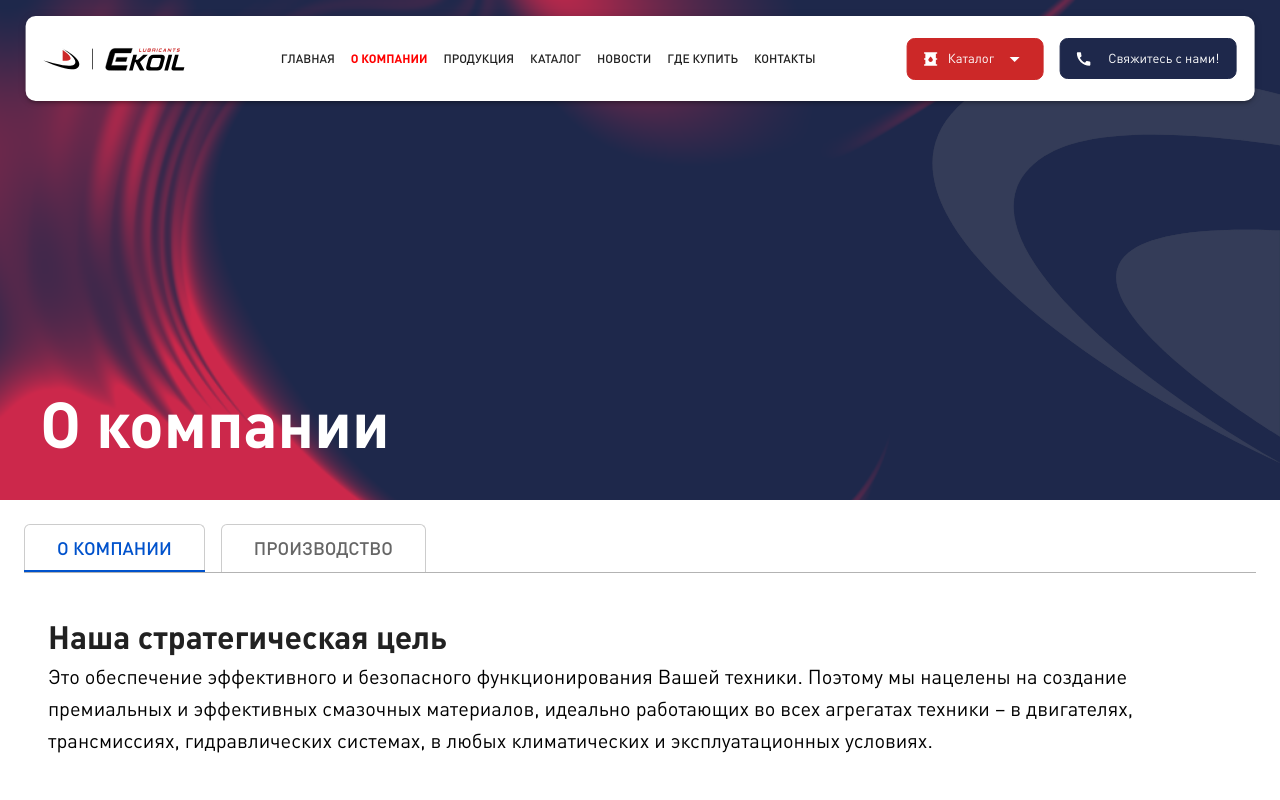
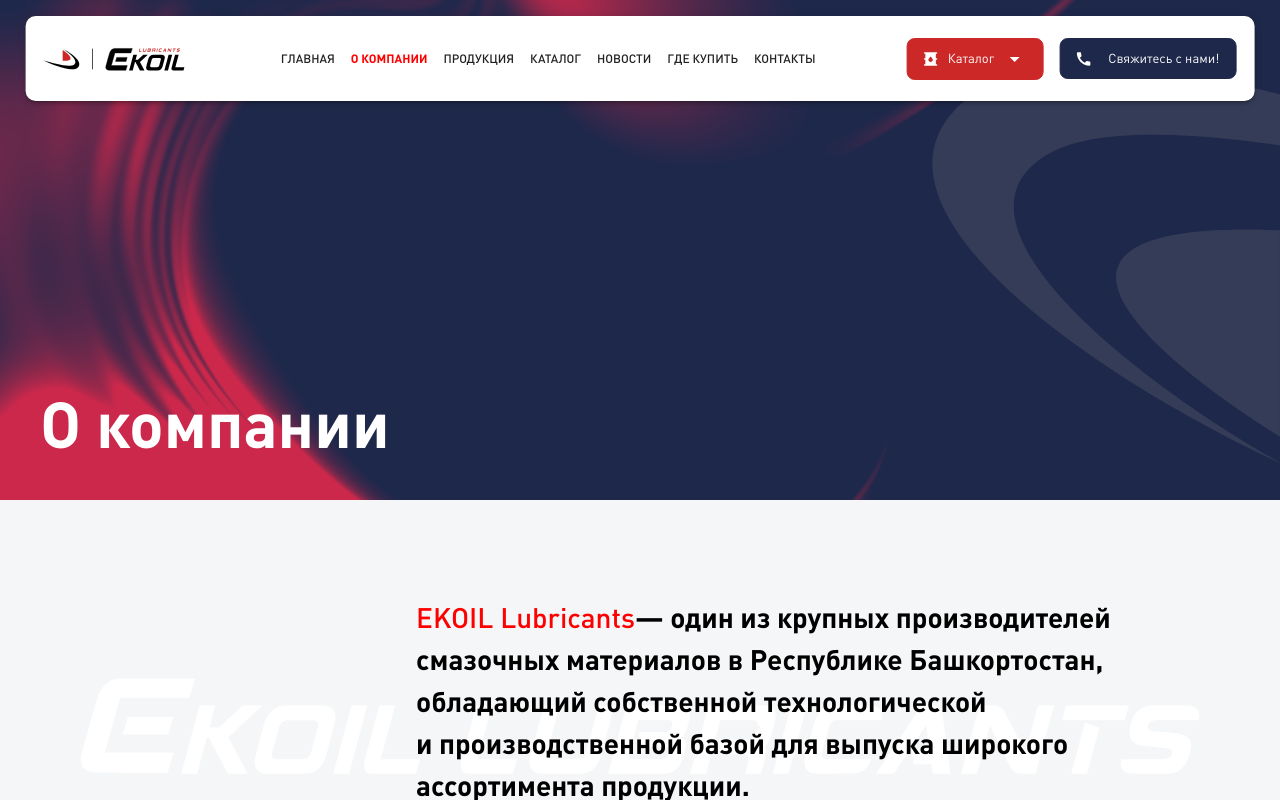
Before and after one commit to Innzare/Ekoil-Next3, a Next.js app: page /company in a window 1280 px wide. Built offline with nearby package versions, Linux system fonts and the light colour scheme.

Commit message:
adding about page

```diff
--- a/src/app/company/page.jsx
+++ b/src/app/company/page.jsx
@@ -1,6 +1,8 @@
 'use client';
 
 import React, { useState } from 'react';
+import useMediaQuery from '@mui/material/useMediaQuery';
+import { useTheme } from '@mui/material/styles';
 import { Box, Typography, Card, Grid, tabClasses, Divider, Tab, Tabs } from '@mui/material';
 
 import SectionTitle from '@/components/SectionTitle/SectionTitle';
@@ -12,250 +14,343 @@
 import ProductionTab from './Tabs/ProductionTab';
 import FeedbackBlock from '@/components/FeedbackBlock/FeedbackBlock';
 import HeaderSection from '@/components/HeaderSection';
+import EkoilTextOutlinedIcon from '@/components/SvgIcons/EkoilTextOutlinedIcon';
+import HeaderLogo from '@/components/SvgIcons/HeaderLogo';
+import oilTara from '@/app/assets/AboutPage/oil-tara.jpg';
+import ChartIcon from '@/components/SvgIcons/ChartIcon';
+import CalendarIcon from '@/components/SvgIcons/CalendarIcon';
+import ListIcon from '@/components/SvgIcons/ListIcon';
+import LabIcon from '@/components/SvgIcons/LabIcon';
 
-// import BaseTabs from '@mui/material/Tabs';
-// import BaseTabsList from '@mui/lab/TabList';
-// import TabPanel from '@mui/lab/TabPanel';
-// import TabContext from '@mui/lab/TabContext';
-// import BaseTab from '@mui/material/Tab';
 import styled from '@emotion/styled';
 
-// export const Tabs = styled(BaseTabs)({
-//   marginBottom: '32px'
-// });
-
-// export const Tabs = styled(BaseTabs)({
-//   display: 'flex',
-//   gap: '42px',
-//   marginBottom: '40px'
-// });
-
-// export const Tab = styled(BaseTab)({
-//   display: 'inline-block',
-//   padding: '8px 32px',
-//   backgroundColor: 'transparent',
-//   border: '1px solid #ccc',
-//   borderRadius: '4px',
-//   cursor: 'pointer',
-//   textAlign: 'left',
-
-//   [`&.${tabClasses.selected}`]: {
-//     backgroundColor: '#fff',
-//     border: '1px solid #0072E5',
-//     color: '#0072E5'
-//   }
-// });
+const achievements = [
+  {
+    title: '30 000 тонн',
+    description: 'мощность комплекса в год',
+    icon: ChartIcon
+  },
+  {
+    title: '15 + стран',
+    description: 'география поставок',
+    icon: CalendarIcon
+  },
+  {
+    title: '200+ продукции',
+    description: 'наименований в ассортименте',
+    icon: ListIcon
+  },
+  {
+    title: 'Контроль качества',
+    description: 'в собственной лаборатории',
+    icon: LabIcon
+  }
+];
 
 export default function Production() {
-  const [value, setValue] = useState(0);
-
-  function TabPanel(props) {
-    const { children, id, ...other } = props;
-
-    return (
-      <div
-        role="tabpanel"
-        hidden={value !== id}
-        id={`vertical-tabpanel-${id}`}
-        aria-labelledby={`vertical-tab-${id}`}
-        {...other}
-      >
-        {value === id && (
-          <Box sx={{ p: 3 }}>
-            <Box>{children}</Box>
-          </Box>
-        )}
-      </div>
-    );
-  }
-
-  const TabItem = ({ id, title, subTitle }) => {
-    return (
-      <Tab
-        id={id}
-        label={title}
-        sx={{
-          display: 'inline-block',
-          p: 4,
-          backgroundColor: 'transparent',
-          border: 'none',
-          borderRadius: '4px',
-          cursor: 'pointer',
-          textAlign: 'left'
-        }}
-      >
-        {/* <Typography sx={{ fontWeight: 'bold', textTransform: 'uppercase' }}>{title}</Typography>
-        <Typography>{subTitle}</Typography> */}
-      </Tab>
-    );
-  };
-
-  const handleChange = (event, newValue) => {
-    setValue(newValue);
-  };
+  const theme = useTheme();
+  const isMobile = useMediaQuery(theme.breakpoints.down('sm'));
 
   return (
     <main>
       <Box>
-        <Box>
         <HeaderSection title="О компании" />
-          {/* <Box
+
+        <Box
+          sx={(theme) => ({
+            backgroundColor: '#F4F6F8',
+            px: 10,
+            pb: 10,
+
+            [theme.breakpoints.down('md')]: {
+              px: 4,
+              pb: 5
+            },
+
+            [theme.breakpoints.down('sm')]: {
+              px: 2
+            }
+          })}
+        >
+          <Box
+            sx={(theme) => ({
+              py: 12,
+              position: 'relative',
+              display: 'flex',
+              flexDirection: 'column',
+              justifyContent: 'flex-end',
+              alignItems: 'flex-end',
+              mb: 10,
+
+              [theme.breakpoints.down('md')]: {
+                mb: 0,
+                py: 4
+              }
+            })}
+          >
+            <Box
+              sx={(theme) => ({
+                position: 'absolute',
+                top: '50%',
+                transform: 'translateY(-50%)',
+                width: '100%',
+                zIndex: 0,
+
+                [theme.breakpoints.down('md')]: {
+                  display: 'none'
+                }
+              })}
+            >
+              <EkoilTextOutlinedIcon />
+            </Box>
+
+            <Typography
+              variant="body1"
+              color="initial"
+              sx={(theme) => ({
+                fontSize: '28px',
+                fontWeight: '900',
+                zIndex: 1,
+                position: 'relative',
+                maxWidth: '70%',
+                mb: 4,
+
+                [theme.breakpoints.down('md')]: {
+                  maxWidth: '100%',
+                  fontSize: '21px'
+                }
+              })}
+            >
+              <Typography variant="span" color="red" fontWeight="700">
+                EKOIL Lubricants
+              </Typography>
+              — один из крупных производителей смазочных материалов в Республике Башкортостан, обладающий собственной
+              технологической и производственной базой для выпуска широкого ассортимента продукции.
+            </Typography>
+
+            <Typography
+              variant="body2"
+              color="red"
+              sx={(theme) => ({
+                fontSize: '24px',
+                zIndex: 1,
+                position: 'relative',
+                lineHeight: '24px',
+                fontWeight: 700,
+
+                [theme.breakpoints.down('md')]: {
+                  fontSize: '18px'
+                },
+
+                '&:before': {
+                  content: '""',
+                  position: 'absolute',
+                  left: '-120px',
+                  top: '60%',
+                  transform: 'translateY(-50%)',
+                  width: '100px',
+                  height: '2px',
+                  backgroundColor: 'red'
+                },
+
+                [theme.breakpoints.down('sm')]: {
+                  '&:before': {
+                    display: 'none'
+                  }
+                }
+              })}
+            >
+              мы подберем Вам оптимальный продукт
+            </Typography>
+          </Box>
+
+          <Box
+            sx={(theme) => ({
+              display: 'flex',
+              justifyContent: 'space-between',
+              alignItems: 'center',
+              gap: 6,
+              borderRadius: '24px',
+              overflow: 'hidden',
+
+              [theme.breakpoints.down('md')]: {
+                flexDirection: 'column',
+                gap: 3
+              }
+            })}
+          >
+            <Box
+              sx={(theme) => ({
+                backgroundImage: `url(${oilTara.src})`,
+                backgroundSize: 'cover',
+                backgroundPosition: 'center',
+                backgroundRepeat: 'no-repeat',
+                minHeight: '550px',
+                width: '100%',
+                flex: '1 1 50%',
+
+                [theme.breakpoints.down('md')]: {
+                  minHeight: '350px'
+                }
+              })}
+            ></Box>
+
+            <Box sx={{ flex: '1 1 50%' }}>
+              <HeaderLogo width={isMobile ? '200' : '400'} height={isMobile ? '50' : '100'} />
+
+              <Typography variant="body1" sx={{ mb: 1 }}>
+                Мы объединили современные российские и иностранные технологии в сфере производства смазочных материалов
+                для получения премиальных высокотехнологичных масел, закрывающих потребность во всех сферах.
+              </Typography>
+
+              <Typography variant="body1">
+                Использование собственных разработок вместе c сырьевой базой позволяет производить продукцию,
+                соответствующую требованиям ведущих мировых производителей техники и международных профессиональных
+                Ассоциаций — API, ACEA, SAE, ILSAC, DIN и др.
+              </Typography>
+            </Box>
+          </Box>
+        </Box>
+
+        <Box
+          sx={(theme) => ({
+            display: 'flex',
+            gap: 2,
+            backgroundColor: '#fff',
+            p: 4,
+            borderRadius: '24px',
+            maxWidth: '1280px',
+            margin: '0 auto',
+
+            [theme.breakpoints.down('md')]: {
+              flexDirection: 'column',
+              mt: 5,
+              gap: 4
+            },
+
+            [theme.breakpoints.down('sm')]: {
+              mt: 3
+            }
+          })}
+        >
+          {achievements.map((item) => {
+            const Icon = item.icon;
+
+            return (
+              <Box
                 sx={{
-              backgroundImage: 'url(https://aimol.ru/bitrix/templates/aspro_max/images/09/company_top.jpg)',
-              // height: '400px',
-              p: 5
+                  flex: '25%',
+                  display: 'flex',
+                  justifyContent: 'center',
+                  alignItems: 'center',
+                  flexDirection: 'column'
                 }}
               >
-            <SectionTitle text="О компании" isLight />
+                <Icon />
 
-            <Box sx={{ maxWidth: '80%', backdropFilter: 'blur(12px)', p: 2, borderRadius: '12px' }}>
                 <Typography
-                variant="h4"
-                color="#fff"
-                fontWeight="bold"
-                sx={{ display: 'flex', alignItems: 'center', gap: 2 }}
+                  variant="h5"
+                  sx={(theme) => ({
+                    mb: 1,
+                    mt: 3,
+                    fontWeight: '800',
+                    textAlign: 'center',
+
+                    [theme.breakpoints.down('sm')]: {
+                      fontSize: '16px',
+                      mt: 2
+                    }
+                  })}
                 >
-                <Logo color="#fff" />
-                <TextLogo color="#fff" width="150" height="45" /> - качество, которому можно доверять.
+                  {item.title}
                 </Typography>
 
-              <Typography variant="body1" color="#fff" fontWeight="bold" sx={{ fontSize: '18px', mt: 4 }}>
-                Ekoil Lubricants один из крупных производителей смазочных материалов в Республике Башкортостан,
-                обладающий собственной технологической и производственной базой для выпуска широкого ассортимента
-                продукции. <br />
-                <br />
-                Мы объединили современные российские и иностранные технологии в сфере производства смазочных материалов
-                для получения премиальных высокотехнологичных масел, закрывающих потребность во всех сферах.
-                <br />
-                <br />
-                Использование собственных разработок вместе сырьевой базой позволяет производить продукцию,
-                соответствующую требованиям ведущих мировых производителей техники и международных профессиональных
-                Ассоциаций – API, ACEA, SAE, ILSAC, DIN и др.
+                <Typography
+                  variant="body2"
+                  sx={(theme) => ({
+                    textAlign: 'center',
+
+                    [theme.breakpoints.down('sm')]: {
+                      fontSize: '14px'
+                    }
+                  })}
+                >
+                  {item.description}
                 </Typography>
               </Box>
-          </Box> */}
+            );
+          })}
+        </Box>
 
-          <Box sx={{ p: 3 }}>
-            {/* <Typography
+        <Box
+          sx={(theme) => ({
+            display: 'flex',
+            justifyContent: 'space-between',
+            backgroundColor: '#F4F6F8',
+            px: 10,
+            py: 10,
+
+            [theme.breakpoints.down('md')]: {
+              px: 4,
+              py: 5
+            },
+
+            [theme.breakpoints.down('sm')]: {
+              px: 2,
+              gap: 3,
+              flexDirection: 'column'
+            }
+          })}
+        >
+          <Box
+            sx={(theme) => ({
+              flex: '0 1 40%',
+
+              [theme.breakpoints.down('sm')]: {
+                order: 1
+              }
+            })}
+          >
+            <Typography variant="body1" sx={{ mb: 2 }}>
+              Последовательная реализация бизнес-стратегии, большой опыт и репутация надёжного поставщика на рынке
+              смазочных материалов обеспечивают компании стабильный рост объёмов производства.
+            </Typography>
+
+            <Typography variant="body1">
+              На сегодняшний день нами достигнута производственная мощность, позволяющая выпускать более
+              200 наименований различных видов масел для всех отраслей современной промышленности и автотранспорта.
+            </Typography>
+          </Box>
+
+          <Box
             sx={{
-                fontSize: '32px',
-                fontWeight: 'bold',
-                mb: 4,
-                color: '#666'
+              display: 'flex',
+              flexDirection: 'column',
+              flex: '0 1 40%'
             }}
           >
-              Премиальные смазочные материлы высокого качества
-            </Typography> */}
+            <Typography
+              variant="body1"
+              sx={(theme) => ({
+                color: 'red',
+                fontSize: '64px',
+                fontWeight: 900,
 
-            <Tabs value={value} onChange={handleChange} sx={{}}>
-              <Tab
-                sx={{
-                  display: 'inline-block',
-                  mr: 2,
-                  padding: '8px 32px',
-                  backgroundColor: 'transparent',
-                  border: '1px solid #ccc',
-                  borderBottom: 0,
-                  borderTopLeftRadius: '6px',
-                  borderTopRightRadius: '6px',
-                  cursor: 'pointer',
-                  textAlign: 'left',
-                  fontSize: '18px',
-                  fontWeight: 700
+                [theme.breakpoints.down('sm')]: {
+                  lineHeight: '64px'
+                }
+              })}
+            >
+              30+ лет
+            </Typography>
 
-                  // [`&.${tabClasses.selected}`]: {
-                  //   backgroundColor: '#fff',
-                  //   border: '1px solid #0072E5',
-                  //   color: '#0072E5'
-                  // }
-                }}
-                id={0}
-                label="О компании"
-              />
-              <Tab
-                sx={{
-                  display: 'inline-block',
-                  mr: 2,
-                  padding: '8px 32px',
-                  backgroundColor: 'transparent',
-                  border: '1px solid #ccc',
-                  borderBottom: 0,
-                  borderTopLeftRadius: '6px',
-                  borderTopRightRadius: '6px',
-                  cursor: 'pointer',
-                  textAlign: 'left',
-                  fontSize: '18px',
-                  fontWeight: 700
-
-                  // [`&.${tabClasses.selected}`]: {
-                  //   backgroundColor: '#fff',
-                  //   border: '1px solid #0072E5',
-                  //   color: '#0072E5'
-                  // }
-                }}
-                id={1}
-                label="Производство"
-              />
-              {/* <Tab
-                sx={{
-                  display: 'inline-block',
-                  mr: 2,
-                  padding: '8px 32px',
-                  backgroundColor: 'transparent',
-                  border: '1px solid #ccc',
-                  borderBottom: 0,
-                  borderTopLeftRadius: '6px',
-                  borderTopRightRadius: '6px',
-                  cursor: 'pointer',
-                  textAlign: 'left',
-                  fontSize: '18px',
-                  fontWeight: 700
-
-                  // [`&.${tabClasses.selected}`]: {
-                  //   backgroundColor: '#fff',
-                  //   border: '1px solid #0072E5',
-                  //   color: '#0072E5'
-                  // }
-                }}
-                id={2}
-                label="Новости"
-              /> */}
-            </Tabs>
-
-            <Divider color="#ccc" sx={{ mb: 2 }}></Divider>
-
-            <TabPanel id={0}>
-              <AboutTab />
-            </TabPanel>
-
-            <TabPanel id={1}>
-              <ProductionTab />
-            </TabPanel>
-
-            <TabPanel id={2}>
-              <NewsTab />
-            </TabPanel>
-
-            <FeedbackBlock />
-
-            {/* <Grid container spacing={2} alignItems="center">
-              <Grid item col={4}>
-                <AboutBlock title="О компании" subTitle="Узнайте больше о нашей истории" />
-              </Grid>
-              <Grid item col={4}>
-                <AboutBlock title="О компании" />
-              </Grid>
-              <Grid item col={4}>
-                <AboutBlock title="О компании" />
-              </Grid>
-            </Grid> */}
-          </Box>
-
-          {/* {renderTabs()}
-
-          <Box>{renderTabsContent()}</Box> */}
+            <Typography variant="body1" sx={{ fontSize: '24px', fontWeight: 800 }}>
+              на рынке
+            </Typography>
           </Box>
         </Box>
+      </Box>
+      <FeedbackBlock />
     </main>
   );
 }
```
Also changed, not shown: src/components/FeedbackBlock/FeedbackBlock.jsx (+16 -25 lines), src/app/assets/AboutPage/oil-tara.jpg (added). Lines whose indentation alone changed are shown as unchanged.
